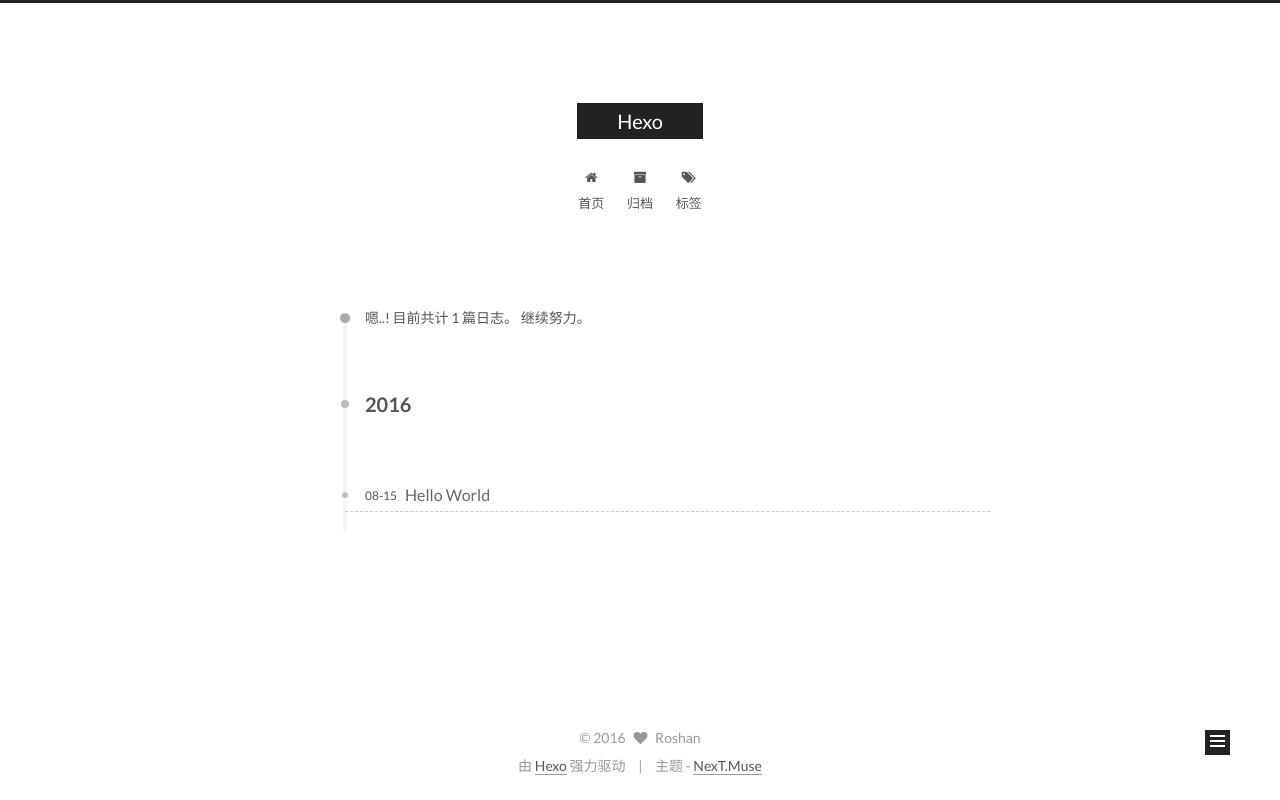
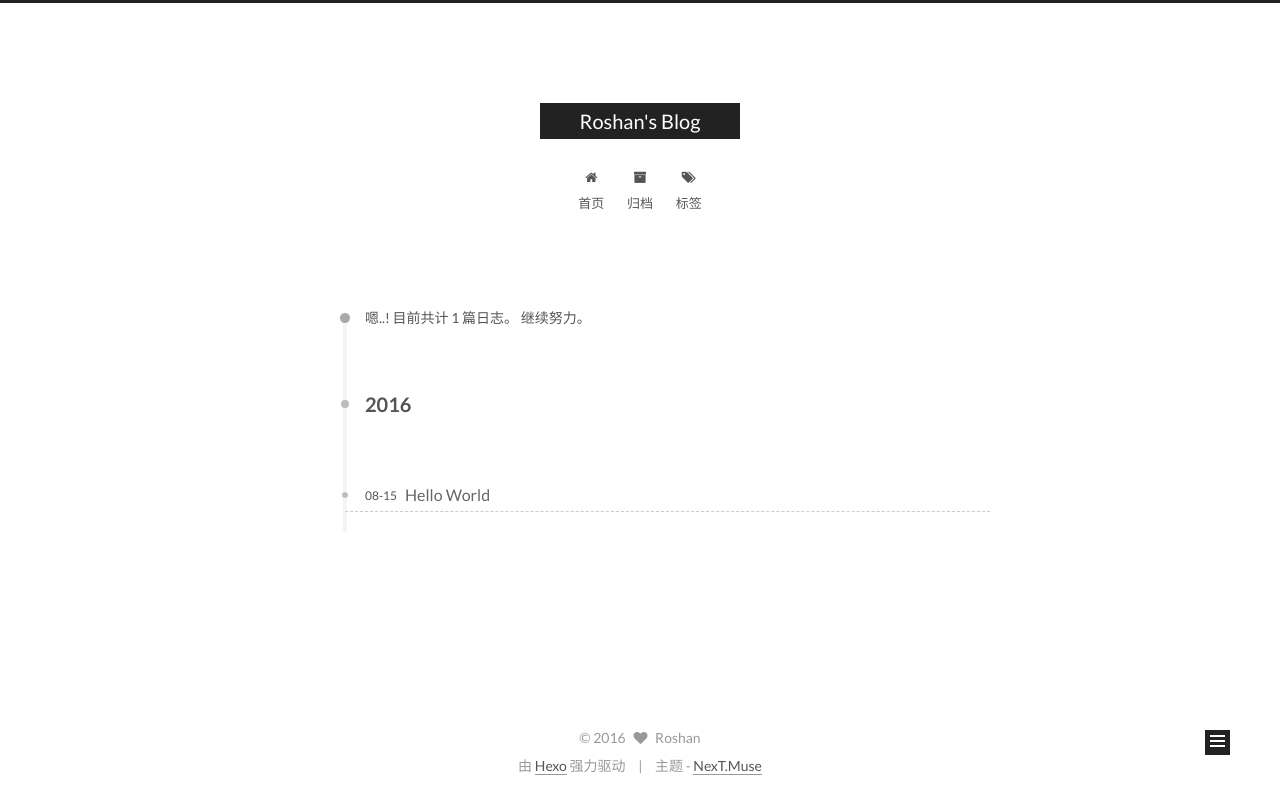
Before and after one commit to RoshanDev/RoshanDev.github.io, a plain HTML site: page archives/2016/08/index.html in a window 1280 px wide. Drawn offline with Linux system fonts and the light colour scheme.

Commit message:
Site updated: 2016-08-16 14:01:16

```diff
--- a/archives/2016/08/index.html
+++ b/archives/2016/08/index.html
@@ -85,11 +85,11 @@
 
 
 <meta property="og:type" content="website">
-<meta property="og:title" content="Hexo">
+<meta property="og:title" content="Roshan's Blog">
 <meta property="og:url" content="http://yoursite.com/archives/2016/08/index.html">
-<meta property="og:site_name" content="Hexo">
+<meta property="og:site_name" content="Roshan's Blog">
 <meta name="twitter:card" content="summary">
-<meta name="twitter:title" content="Hexo">
+<meta name="twitter:title" content="Roshan's Blog">
 
 
 
@@ -112,7 +112,7 @@
 
   <link rel="canonical" href="http://yoursite.com/archives/2016/08/"/>
 
-  <title> 归档 | Hexo </title>
+  <title> 归档 | Roshan's Blog </title>
 </head>
 
 <body itemscope itemtype="http://schema.org/WebPage" lang="zh-Hans">
@@ -143,7 +143,7 @@
   <div class="custom-logo-site-title">
     <a href="/"  class="brand" rel="start">
       <span class="logo-line-before"><i></i></span>
-      <span class="site-title">Hexo</span>
+      <span class="site-title">Roshan's Blog</span>
       <span class="logo-line-after"><i></i></span>
     </a>
   </div>
--- a/css/main.css
+++ b/css/main.css
@@ -1548,7 +1548,7 @@
   width: 4px;
   height: 4px;
   border-radius: 50%;
-  background: #ff04ff;
+  background: #2e36e7;
 }
 .links-of-blogroll {
   font-size: 13px;
```
Also changed, not shown: 2016/08/15/hello-world/index.html (+3 -3 lines), archives/2016/index.html (+5 -5 lines), archives/index.html (+5 -5 lines), index.html (+5 -5 lines).
